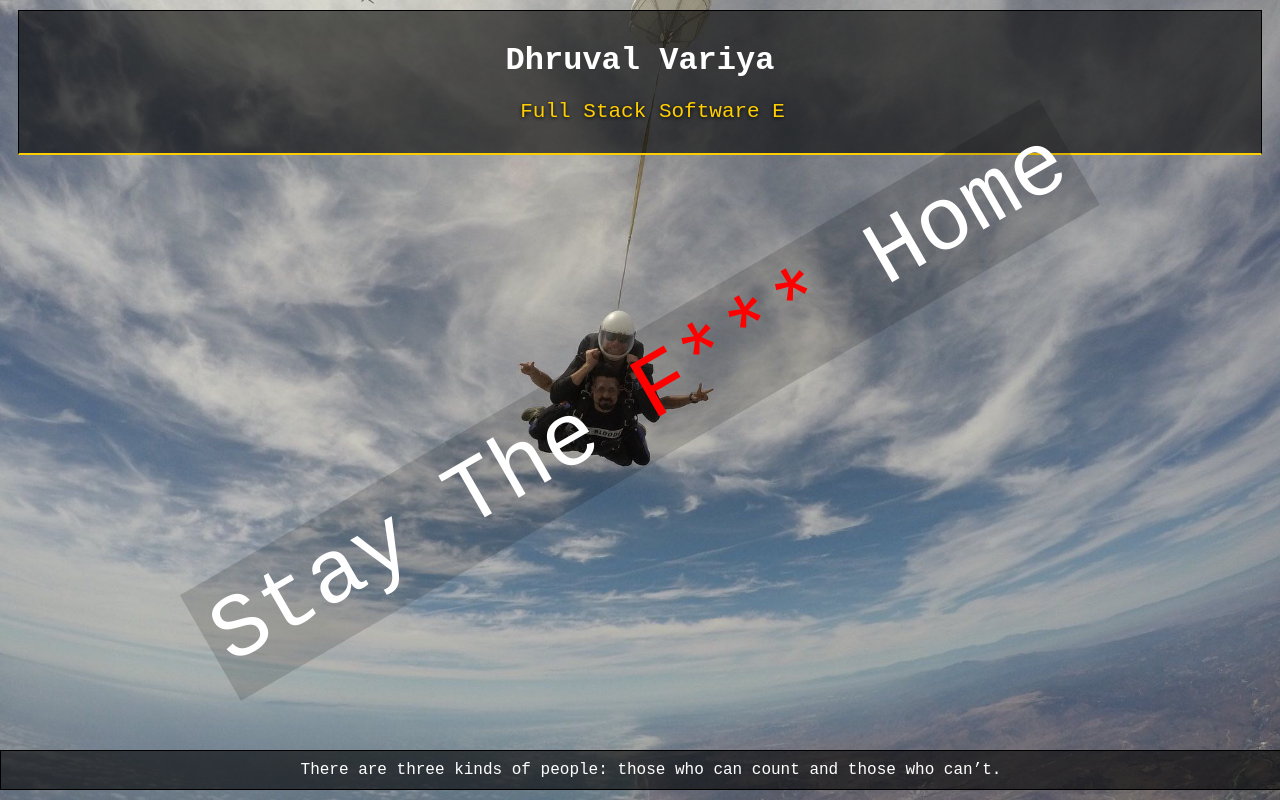
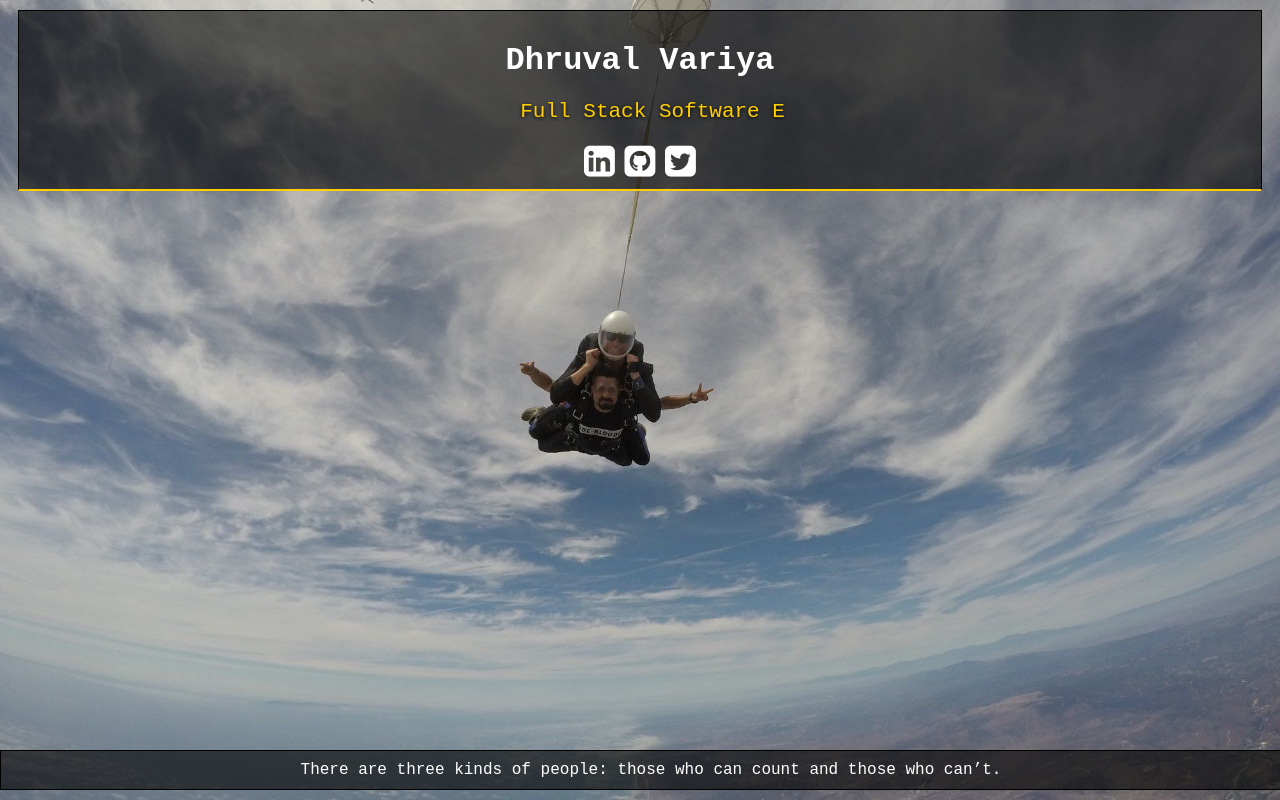
Before and after one commit to dhruvalv/-dhruvalv-.github.io, a plain HTML site: page index.html in a window 1280 px wide. Drawn offline with Linux system fonts and the light colour scheme.

Commit message:
Removed watermark and added links

```diff
--- a/index.html
+++ b/index.html
@@ -2,6 +2,7 @@
 	<head>
 		<title>Dhruval Variya</title>
 		<script type="text/javascript" src="type.js"></script>
+		<link rel="stylesheet" href="https://cdnjs.cloudflare.com/ajax/libs/font-awesome/4.7.0/css/font-awesome.min.css">
 	</head>
 	<body class = 'main_bg'>
 	<style>
@@ -96,15 +97,19 @@
 }
 
 </style>
-	<div id="watermark-background">
+	<!--	<div id="watermark-background">
 		<div id="watermark">Stay The <span id="redd">F***</span> Home</div>
 	</div>
-	<!--<h4 class='opacbox'>// Hello World! Site is under revamp, please stay tuned.</h4>-->
+<h4 class='opacbox'>// Hello World! Site is under revamp, please stay tuned.</h4>-->
 			<div class="top">
-				<h1>Dhruval Variya</h1>
-					<p class="intro"></p>
-					<p id="typing" data-descriptions="Full Stack Software Engineer, Java Prodigy, Javascript Ninja, Android Crackerjack , Database Architect"></p>
+				<h1>Dhruval Variya </h1>
+				<p class="intro"></p>
+				<p id="typing" data-descriptions="Full Stack Software Engineer, Java Prodigy, Javascript Ninja, Android Crackerjack , Database Architect"></p>
+				<a href="https://www.linkedin.com/in/dhruvalv" class="fa fa-linkedin-square" style="font-size:36px;color:white;text-decoration: none"></a>
+				<a href="https://github.com/dhruvalv" class="fa fa-github-square" style="font-size:36px;color:white;text-decoration: none"></a>
+				<a href="https://twitter.com/dhruval_v" class="fa fa-twitter-square" style="font-size:36px;color:white;text-decoration: none"></a>
 			</div>
+
 			<div class="footer">
 				There are three kinds of people: those who can count and those who can’t.<br>
 			</div>
```
